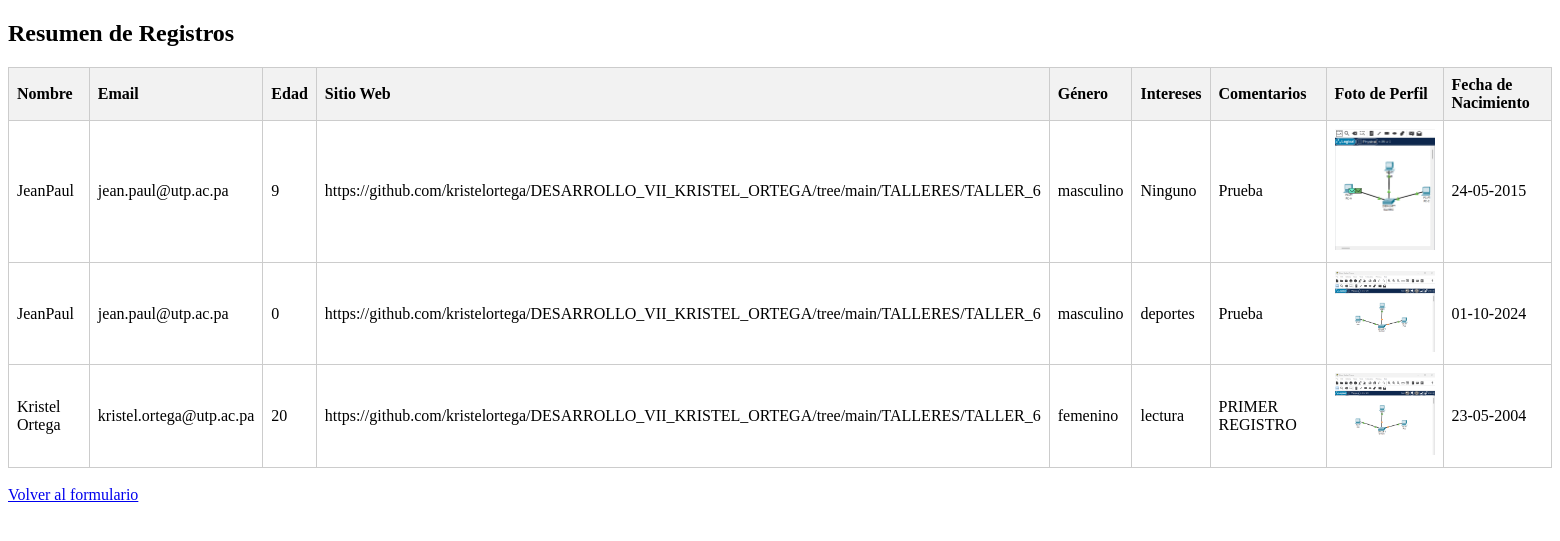
After one commit to kristelortega/DESARROLLO_VII_KRISTEL_ORTEGA, a PHP site: page /resumen.php in a window 1560 px wide. The commit adds this page. Shown: the top 541 px of the page. Run offline with PHP 8.4, Linux system fonts and the light colour scheme.

Commit message:
TALLER_6 - Ejercicio práctico completado: Mejoras en el procesamiento de formularios

```diff
--- a/TALLERES/TALLER_6/formulario.html
+++ b/TALLERES/TALLER_6/formulario.html
@@ -14,8 +14,8 @@
         <label for="email">Email:</label>
         <input type="email" id="email" name="email" required><br><br>
 
-        <label for="edad">Edad:</label>
-        <input type="number" id="edad" name="edad" required><br><br>
+        <label for="fecha_nacimiento">Fecha de Nacimiento:</label>
+        <input type="date" id="fecha_nacimiento" name="fecha_nacimiento" value="<?= isset($datos['fecha_nacimiento']) ? $datos['fecha_nacimiento'] : ''; ?>" required><br><br>
 
         <label for="sitio_web">Sitio Web:</label>
         <input type="url" id="sitio_web" name="sitio_web"><br><br>
--- /dev/null
+++ b/TALLERES/TALLER_6/registros.json
@@ -0,0 +1,38 @@
+[
+    {
+        "nombre": "JeanPaul",
+        "email": "jean.paul@utp.ac.pa",
+        "sitio_web": "https:\/\/github.com\/kristelortega\/DESARROLLO_VII_KRISTEL_ORTEGA\/tree\/main\/TALLERES\/TALLER_6",
+        "genero": "masculino",
+        "comentarios": "Prueba",
+        "fecha_nacimiento": "2015-05-24",
+        "edad": 9,
+        "foto_perfil": "uploads\/6711bc307ccb8_Captura de pantalla 2024-10-08 001756.png"
+    },
+    {
+        "nombre": "JeanPaul",
+        "email": "jean.paul@utp.ac.pa",
+        "sitio_web": "https:\/\/github.com\/kristelortega\/DESARROLLO_VII_KRISTEL_ORTEGA\/tree\/main\/TALLERES\/TALLER_6",
+        "genero": "masculino",
+        "intereses": [
+            "deportes"
+        ],
+        "comentarios": "Prueba",
+        "fecha_nacimiento": "2024-10-01",
+        "edad": 0,
+        "foto_perfil": "uploads\/6711bcb86b4ba_Captura de pantalla 2024-10-08 000545.png"
+    },
+    {
+        "nombre": "Kristel Ortega",
+        "email": "kristel.ortega@utp.ac.pa",
+        "sitio_web": "https:\/\/github.com\/kristelortega\/DESARROLLO_VII_KRISTEL_ORTEGA\/tree\/main\/TALLERES\/TALLER_6",
+        "genero": "femenino",
+        "intereses": [
+            "lectura"
+        ],
+        "comentarios": "PRIMER REGISTRO",
+        "fecha_nacimiento": "2004-05-23",
+        "edad": 20,
+        "foto_perfil": "uploads\/6711bf7e0b962_Captura de pantalla 2024-10-08 000545.png"
+    }
+]
--- /dev/null
+++ b/TALLERES/TALLER_6/resumen.php
@@ -0,0 +1,70 @@
+<?php
+$archivoJSON = 'registros.json';
+
+// Verificar si el archivo JSON existe y leer los datos
+if (file_exists($archivoJSON)) {
+    $datosRegistros = json_decode(file_get_contents($archivoJSON), true);
+} else {
+    $datosRegistros = [];
+}
+
+?>
+
+<!DOCTYPE html>
+<html lang="es">
+<head>
+    <meta charset="UTF-8">
+    <meta name="viewport" content="width=device-width, initial-scale=1.0">
+    <title>Resumen de Registros</title>
+    <style>
+        table {
+            width: 100%;
+            border-collapse: collapse;
+        }
+        th, td {
+            border: 1px solid #ccc;
+            padding: 8px;
+            text-align: left;
+        }
+        th {
+            background-color: #f2f2f2;
+        }
+    </style>
+</head>
+<body>
+    <h2>Resumen de Registros</h2>
+
+    <?php if (empty($datosRegistros)): ?>
+        <p>No hay registros disponibles.</p>
+    <?php else: ?>
+        <table>
+            <tr>
+                <th>Nombre</th>
+                <th>Email</th>
+                <th>Edad</th>
+                <th>Sitio Web</th>
+                <th>Género</th>
+                <th>Intereses</th>
+                <th>Comentarios</th>
+                <th>Foto de Perfil</th>
+                <th>Fecha de Nacimiento</th>
+            </tr>
+            <?php foreach ($datosRegistros as $registro): ?>
+                <tr>
+                    <td><?php echo $registro['nombre']; ?></td>
+                    <td><?php echo $registro['email']; ?></td>
+                    <td><?php echo $registro['edad']; ?></td>
+                    <td><?php echo $registro['sitio_web']; ?></td>
+                    <td><?php echo $registro['genero']; ?></td>
+                    <td><?php echo isset($registro['intereses']) && is_array($registro['intereses']) ? implode(", ", $registro['intereses']) : 'Ninguno'; ?></td>
+                    <td><?php echo $registro['comentarios']; ?></td>
+                    <td><img src="<?php echo $registro['foto_perfil']; ?>" width="100"></td>
+                    <td><?php echo date('d-m-Y', strtotime($registro['fecha_nacimiento'])); ?></td>
+                </tr>
+            <?php endforeach; ?>
+        </table>
+    <?php endif; ?>
+
+    <br><a href='formulario.html'>Volver al formulario</a>
+</body>
+</html>
```
Also changed, not shown: TALLERES/TALLER_6/procesar.php (+53 -8 lines), TALLERES/TALLER_6/sanitizacion.php (+12 -8 lines), TALLERES/TALLER_6/validaciones.php (+10 -0 lines), TALLERES/TALLER_6/uploads/6711a5ca861c0-Captura de pantalla 2024-10-08 001627.png (added), TALLERES/TALLER_6/uploads/6711ba84155ea_Captura de pantalla 2024-10-17 160037.png (added), TALLERES/TALLER_6/uploads/6711bb237fd0b_Captura de pantalla 2024-10-17 160037.png (added), TALLERES/TALLER_6/uploads/6711bb51e9dc1_Captura de pantalla 2024-10-10 125003.png (added), TALLERES/TALLER_6/uploads/6711bc307ccb8_Captura de pantalla 2024-10-08 001756.png (added), TALLERES/TALLER_6/uploads/6711bcb86b4ba_Captura de pantalla 2024-10-08 000545.png (added), TALLERES/TALLER_6/uploads/6711bf7e0b962_Captura de pantalla 2024-10-08 000545.png (added).
